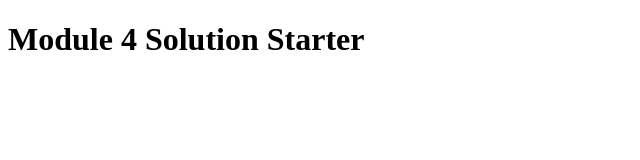
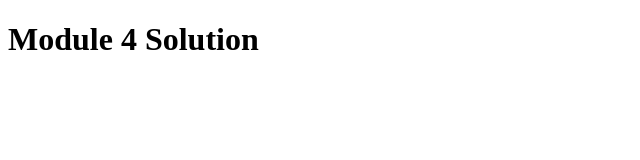
Before and after one commit to e-ferns/Coursera-Assignments, a plain HTML site: page module4-solution/index.html in a window 1280 px wide. Shown: the whole page, without its empty margins (0-640 px from the left). Drawn offline with Linux system fonts and the light colour scheme.

Commit message:
module4 solution

```diff
--- a/module4-solution/index.html
+++ b/module4-solution/index.html
@@ -2,12 +2,12 @@
 <html>
 <head>
   <meta charset="utf-8">
-  <title>Module 4 Solution Starter</title>
+  <title>Module 4 Solution</title>
   <script src="SpeakHello.js"></script>
   <script src="SpeakGoodBye.js"></script>
   <script src="script.js"></script>
 </head>
 <body>
-  <h1>Module 4 Solution Starter</h1>
+  <h1>Module 4 Solution</h1>
 </body>
 </html>
```
Also changed, not shown: module4-solution/script.js (line endings or trailing spaces).
